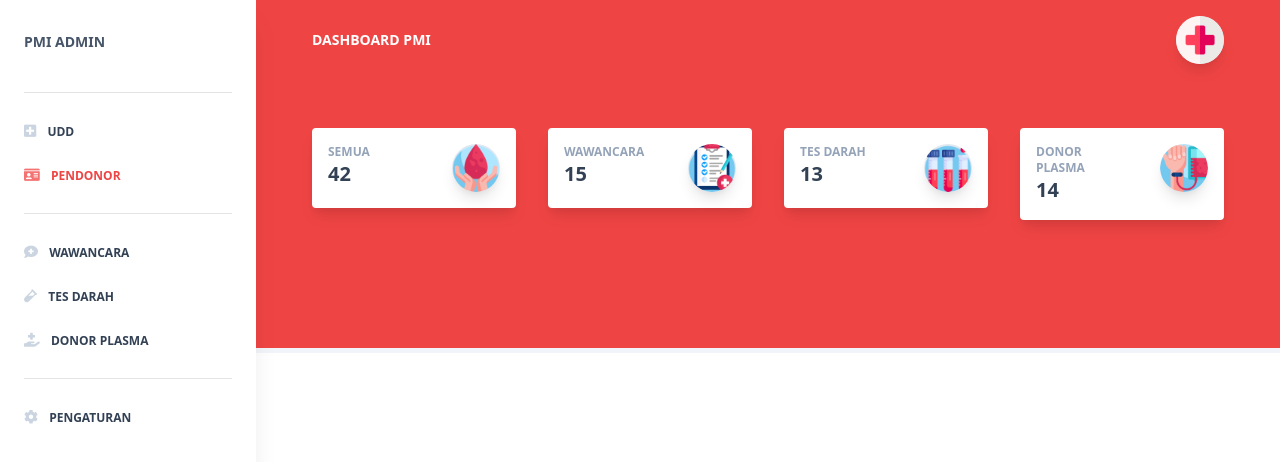
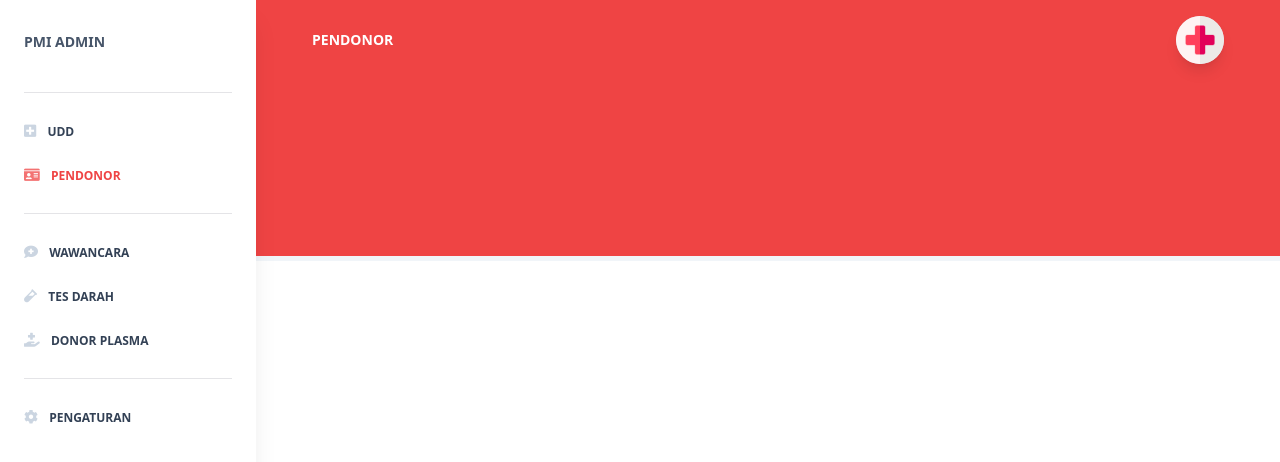
Before and after one commit to azurast/Donorplus-Back-Office, a Next.js app: page /admin/donors in a window 1280 px wide. Shown: the top 462 px of the page. Built offline with nearby package versions, Linux system fonts and the light colour scheme.

Commit message:
conditional rendering for stats

```diff
--- a/components/Headers/HeaderStats.js
+++ b/components/Headers/HeaderStats.js
@@ -4,7 +4,7 @@ import React from "react";
 
 import CardStats from "components/Cards/CardStats.js";
 
-export default function HeaderStats() {
+export default function HeaderStats({ showCards }) {
   return (
     <>
       {/* Header */}
@@ -12,7 +12,8 @@ export default function HeaderStats() {
         <div className="px-4 md:px-10 mx-auto w-full">
           <div>
              {/*Card stats*/}
-            <div className="flex flex-wrap">
+             {
+                 showCards ? <div className="flex flex-wrap">
                      <div className="w-full lg:w-6/12 xl:w-3/12 px-4">
                          <CardStats
                              statSubtitle="Semua"
@@ -61,7 +62,8 @@ export default function HeaderStats() {
                              statIconColor="bg-lightBlue-500"
                          />
                      </div>
-            </div>
+                 </div> : <div></div>
+             }
           </div>
         </div>
       </div>
--- a/components/Navbars/AdminNavbar.js
+++ b/components/Navbars/AdminNavbar.js
@@ -2,7 +2,7 @@ import React from "react";
 
 import UserDropdown from "components/Dropdowns/UserDropdown.js";
 
-export default function Navbar() {
+export default function Navbar( {navbarTitle}) {
   return (
     <>
       {/* Navbar */}
@@ -14,7 +14,7 @@ export default function Navbar() {
             href="#pablo"
             onClick={(e) => e.preventDefault()}
           >
-            Dashboard PMI
+            {!!navbarTitle ? navbarTitle : "Dashboard PMI"}
           </a>
           {/* Form */}
           {/*<form className="md:flex hidden flex-row flex-wrap items-center lg:ml-auto mr-3">*/}
--- a/layouts/Admin.js
+++ b/layouts/Admin.js
@@ -8,13 +8,14 @@ import HeaderStats from "components/Headers/HeaderStats.js";
 import FooterAdmin from "components/Footers/FooterAdmin.js";
 
 export default function Admin({ children }) {
+    const { showCards, navigationTitle } = children.props
   return (
     <>
       <Sidebar />
       <div className="relative md:ml-64 bg-blueGray-100">
-        <AdminNavbar />
-        {/* Header */}
-        <HeaderStats />
+        <AdminNavbar navbarTitle={navigationTitle}/>
+          {/* Header */}
+          <HeaderStats showCards={showCards}/>
         <div className="px-4 md:px-10 mx-auto w-full -m-24">
           {children}
           <FooterAdmin />
--- a/pages/admin/blood-test.js
+++ b/pages/admin/blood-test.js
@@ -14,8 +14,12 @@ BloodTest.layout = Admin;
 
 BloodTest.defaultProps = {
     color: "light",
+    showCards: true,
+    navigationTitle: "Tes Darah"
 };
 
 BloodTest.propTypes = {
     color: PropTypes.oneOf(["light", "dark"]),
+    showCards: PropTypes.bool,
+    navigationTitle: PropTypes.string
 };
--- a/pages/admin/donors.js
+++ b/pages/admin/donors.js
@@ -14,8 +14,12 @@ Donors.layout = Admin;
 
 Donors.defaultProps = {
     color: "light",
+    showCards: false,
+    navigationTitle: "Pendonor"
 };
 
 Donors.propTypes = {
     color: PropTypes.oneOf(["light", "dark"]),
+    showCards: PropTypes.bool,
+    navigationTitle: PropTypes.string
 };
--- a/pages/admin/interview.js
+++ b/pages/admin/interview.js
@@ -14,8 +14,13 @@ Interview.layout = Admin;
 
 Interview.defaultProps = {
     color: "light",
+    showCards: true,
+    navigationTitle: "Wawancara"
 };
+
 
 Interview.propTypes = {
     color: PropTypes.oneOf(["light", "dark"]),
+    showCards: PropTypes.bool,
+    navigationTitle: PropTypes.string
 };
--- a/pages/admin/plasma-donor.js
+++ b/pages/admin/plasma-donor.js
@@ -14,8 +14,12 @@ PlasmaDonor.layout = Admin;
 
 PlasmaDonor.defaultProps = {
     color: "light",
+    showCards: true,
+    navigationTitle: "Donor Plasma"
 };
 
 PlasmaDonor.propTypes = {
     color: PropTypes.oneOf(["light", "dark"]),
+    showCards: PropTypes.bool,
+    navigationTitle: PropTypes.string
 };
--- a/pages/admin/setting.js
+++ b/pages/admin/setting.js
@@ -14,8 +14,12 @@ Setting.layout = Admin;
 
 Setting.defaultProps = {
     color: "light",
+    showCards: false,
+    navigationTitle: "Pengaturan"
 };
 
 Setting.propTypes = {
     color: PropTypes.oneOf(["light", "dark"]),
+    showCards: PropTypes.bool,
+    navigationTitle: PropTypes.string
 };
--- a/pages/admin/udd.js
+++ b/pages/admin/udd.js
@@ -14,8 +14,12 @@ UDD.layout = Admin;
 
 UDD.defaultProps = {
     color: "light",
+    showCards: false,
+    navigationTitle: "Unit Donor Darah"
 };
 
 UDD.propTypes = {
     color: PropTypes.oneOf(["light", "dark"]),
+    showCards: PropTypes.bool,
+    navigationTitle: PropTypes.string
 };
```
Lines whose indentation alone changed are shown as unchanged.
